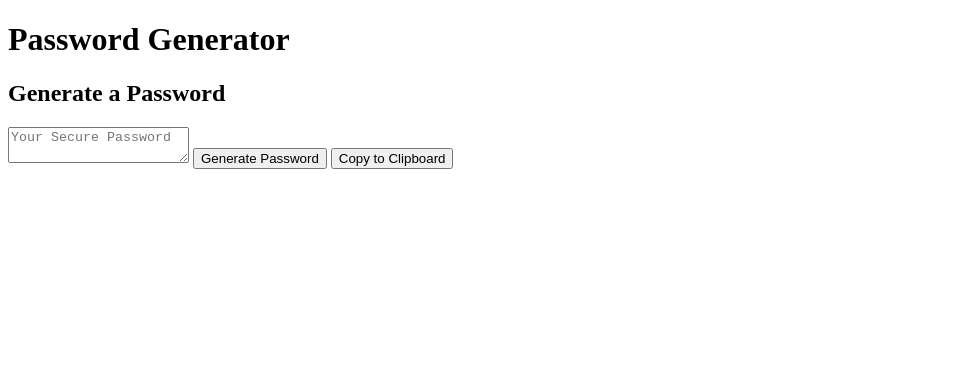
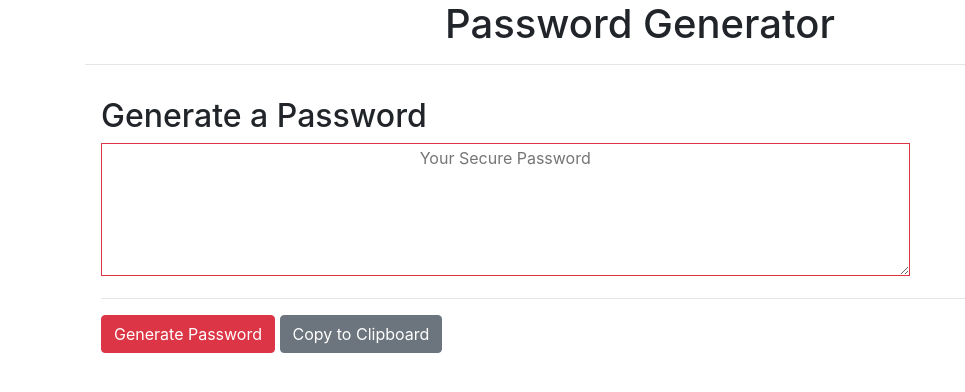
Before and after one commit to uchrissd/browser-password-generator, a plain HTML site: page index.html in a window 1280 px wide. Shown: the whole page, without its empty margins (0-965 px from the left). Drawn offline with nearby package versions, Linux system fonts and the light colour scheme.

Commit message:
updated bootstrap styling for the html document

```diff
--- a/index.html
+++ b/index.html
@@ -4,24 +4,43 @@
     <meta charset="UTF-8" />
     <meta name="viewport" content="width=device-width, initial-scale=1.0" />
     <meta http-equiv="X-UA-Compatible" content="ie=edge" />
+    <link
+      rel="stylesheet"
+      href="https://stackpath.bootstrapcdn.com/bootstrap/4.3.1/css/bootstrap.min.css"
+      integrity="sha384-ggOyR0iXCbMQv3Xipma34MD+dH/1fQ784/j6cY/iJTQUOhcWr7x9JvoRxT2MZw1T"
+      crossorigin="anonymous"
+    />
 
     <title>Password Generator</title>
   </head>
   <body>
-    <header>
+    <header class="text-center">
       <h1>Password Generator</h1>
     </header>
+    <div class="container">
+      <hr />
+      <div class="row">
+        <div class="col-xs col-sm- col-md">
+          <div class="w-100 p-3 h-100">
             <h2>Generate a Password</h2>
             <textarea
+              class="w-75 h-75 border border-danger text-center margin-top-25"
               readonly
               id="password"
               placeholder="Your Secure Password"
               aria-label="Generated Password"
             ></textarea>
-    <button id="generate">Generate Password</button>
-    <button id="copy">
+            <hr />
+            <button id="generate" class="btn btn-danger">
+              Generate Password
+            </button>
+            <button id="copy" class="btn btn-secondary">
               Copy to Clipboard
             </button>
+          </div>
+        </div>
+      </div>
+    </div>
     <script type="text/javascript" src="scripts/script.js"></script>
   </body>
 </html>
```
Lines whose indentation alone changed are shown as unchanged.
